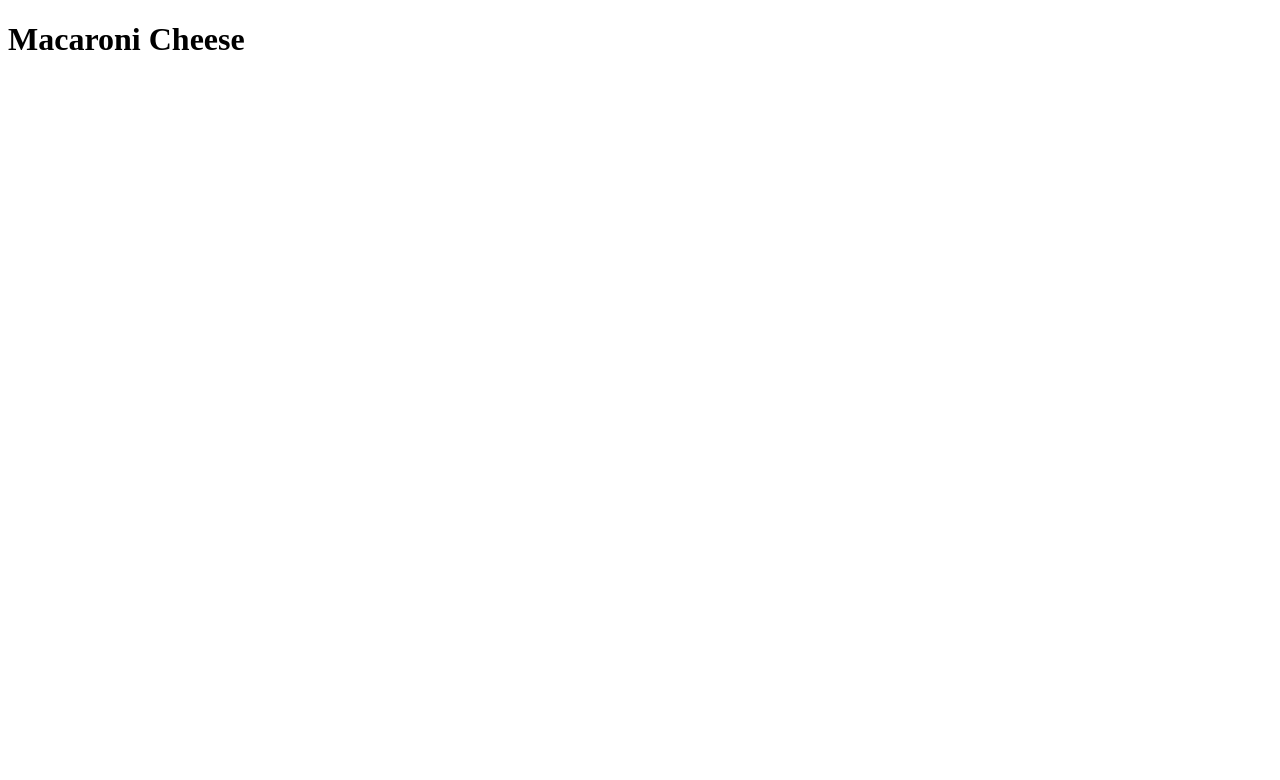
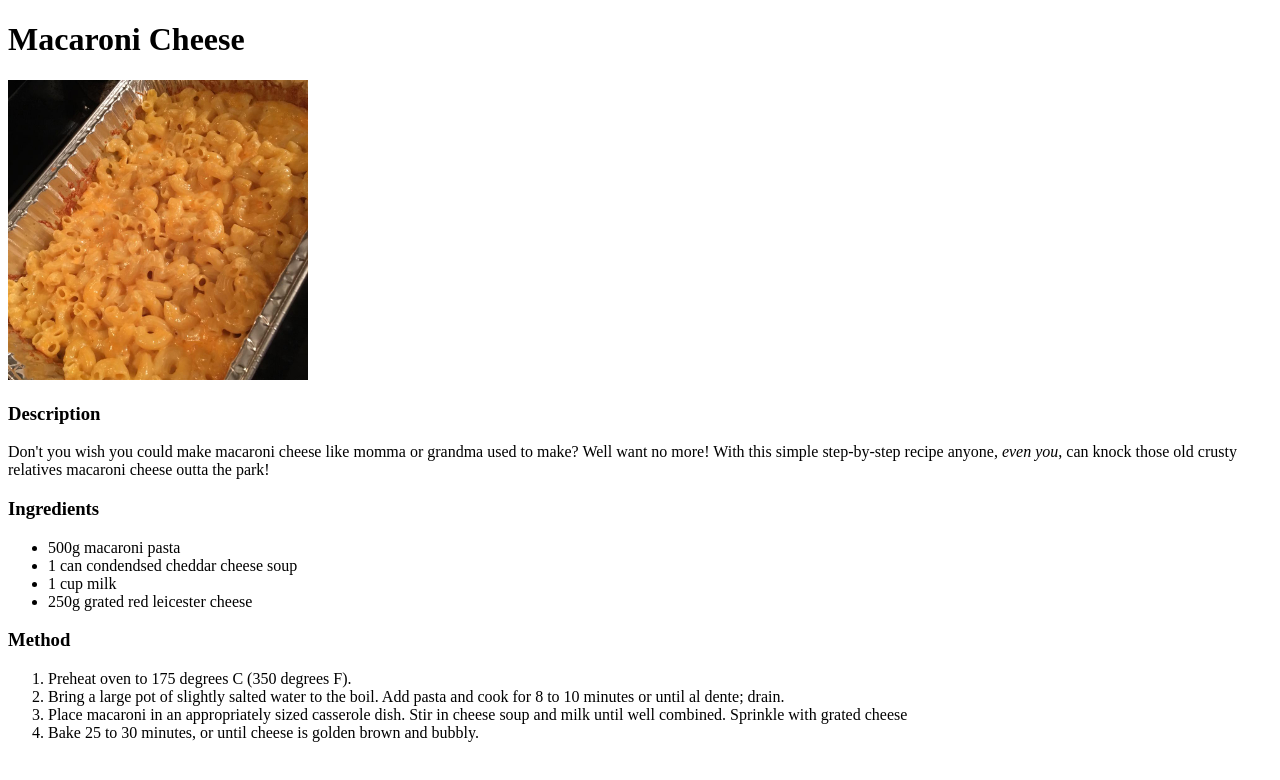
Before and after one commit to AndrewMcKean/odin-recipes, a plain HTML site: page recipes/macaroni.html in a window 1280 px wide. Drawn offline with Linux system fonts and the light colour scheme.

Commit message:
Macaroni cheese page content added

```diff
--- a/recipes/macaroni.html
+++ b/recipes/macaroni.html
@@ -6,5 +6,33 @@
   </head>
   <body>
     <h1>Macaroni Cheese</h1>
+    <img src="../images/macar.jpeg" alt="A picture of macaroni cheese" width=300>
+
+    <h3>Description</h3>
+    <p>
+      Don't you wish you could make macaroni cheese like momma or grandma used to make?
+      Well want no more! With this simple step-by-step recipe anyone, <em>even you</em>, can knock those old
+      crusty relatives macaroni cheese outta the park!
+    </p>
+
+    <h3>Ingredients</h3>
+    <ul>
+      <li>500g macaroni pasta</li>
+      <li>1 can condendsed cheddar cheese soup</li>
+      <li>1 cup milk</li>
+      <li>250g grated red leicester cheese</li>
+    </ul>
+
+    <h3>Method</h3>
+    <ol>
+      <li>Preheat oven to 175 degrees C (350 degrees F).</li>
+      <li>Bring a large pot of slightly salted water to the boil. Add pasta and
+        cook for 8 to 10 minutes or until al dente; drain.
+      </li>
+      <li>Place macaroni in an appropriately sized casserole dish. Stir in cheese soup
+        and milk until well combined. Sprinkle with grated cheese
+      </li>
+      <li>Bake 25 to 30 minutes, or until cheese is golden brown and bubbly.</li>
+    </ol>
   </body>
 </html>
```
Also changed, not shown: images/macar.jpeg (added).
